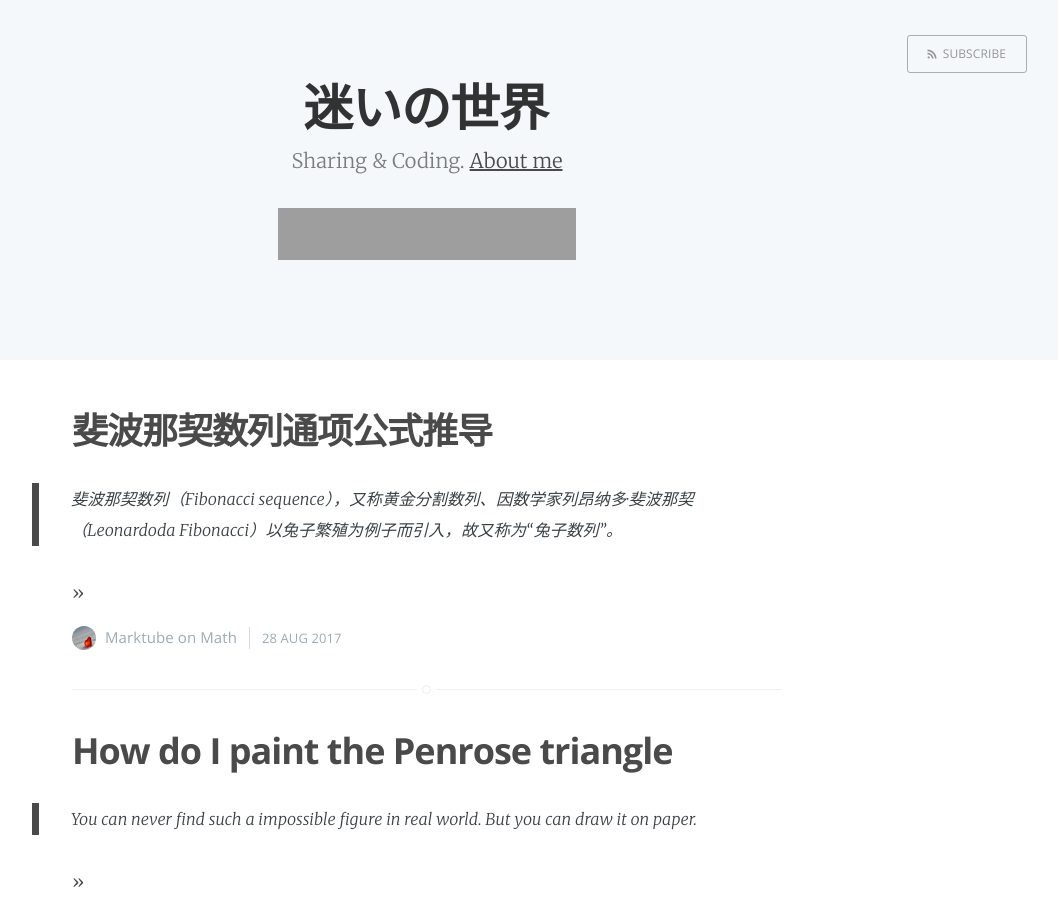
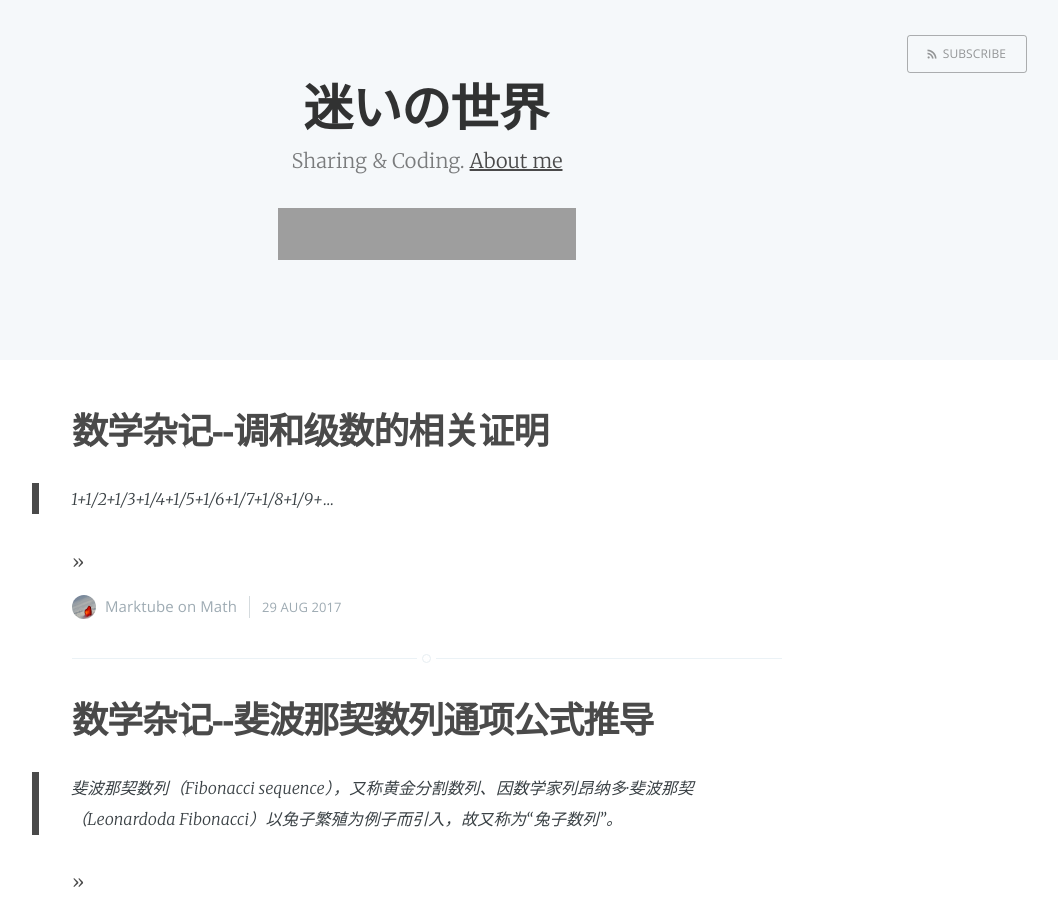
Before and after one commit to marktube/marktube.github.io, a Jekyll site: the page built from index.html, in a window 1280 px wide and 900 px high. Shown: the whole window, without its empty margins (213-1271 px from the left). Built offline with Jekyll 4.4.1, drawn with Linux system fonts in a browser that asks for light colours; the list of posts is cut into pages by our own code; some of the changed lines change nothing that is shown; grey boxes are pictures that could not be loaded.

Commit message:
new file harmonic

```diff
--- a/_posts/2017-08-28-Fibonacci-array.markdown
+++ b/_posts/2017-08-28-Fibonacci-array.markdown
@@ -1,6 +1,6 @@
 ---
 layout: post-mathjax
-title: "斐波那契数列通项公式推导"
+title: "数学杂记--斐波那契数列通项公式推导"
 date: 2017-08-28 19:07
 categories: Math
 ---
--- /dev/null
+++ b/_posts/2017-08-29-Harmonic-number.markdown
@@ -0,0 +1,141 @@
+---
+layout: post-mathjax
+title: "数学杂记--调和级数的相关证明"
+date: 2017-08-29 21:42
+categories: Math
+---
+
+>1+1/2+1/3+1/4+1/5+1/6+1/7+1/8+1/9+...
+
+
+调和级数是所有正整数倒数之和：
+$\sum\limits_{n=1}^{\infty}\frac1n$，该级数是发散的。对于这一点可以从简单的积分得到证明：$\int_1^x\frac{1}{t}\mathrm{d}t=\ln x$，那么有
+
+$$
+\int_n^{n+1}\frac1x\mathrm{d}x=\ln (1+\frac1n)
+$$
+
+根据拉格朗日中值定理，存在$n<\xi<n+1$，使得:
+
+$$
+\int_n^{n+1}\frac1x\mathrm{d}x=\ln(1+\frac1n)=\frac1\xi<\frac1n \tag{1.1}\label{1.1}
+$$
+
+所以有
+
+$$
+\sum_{n=1}^\infty\frac1n>\sum_{n=1}^{\infty}\ln(1+\frac1n)=\lim_{n\to\infty}\ln n
+$$
+
+故调和级数发散。参考下图：
+
+![pic_x1](../../../../assets/images/figure_lnx1.png)
+
+青色部分面积即为调和级数，函数曲线与$x$轴和$x=1,x=n$围成的面积就是$\ln n$，从图中可以看到青色部分面积更大。而根据$\eqref{1.1}$可以得到另一个结论：
+
+$$
+\frac1{n+1}<\ln(1+\frac1n)
+$$
+
+两边再求和我们可以得到：
+
+$$
+\sum_{n=1}^{\infty}\frac1{n+1}<\ln n<\sum_{n=1}^{\infty}\frac1n
+$$
+
+如下图：
+
+![pic_x2](../../../../assets/images/figure_lnx2.png)
+
+即$\ln n$与$n$的调和级数误差在1以内。
+接下来看看函数$y=\frac1x$在$x\in(0,1)$的部分，反常积分$\int_0^1\frac1x\mathrm{d}x$发散。将它转换成黎曼和的形式，首先将区间$(0,1)$分割成$m$个部分，对于第$n$个柱形，其高为$y=\frac mn$，宽为$\frac1m$，所以面积之和为：
+
+$$
+\frac1m \sum_{n=1}^{m} \frac mn = \sum_{n=1}^{m}\frac1n
+$$
+
+如下图是$m=5$时的分割：
+![pic_x3](../../../../assets/images/figure_lnx3.png)
+
+若对$m$取极限，那么有
+
+$$
+\lim_{m \to \infty}\sum_{n=1}^{m}\frac1n=\sum_{n=1}^\infty\frac1n=\int_0^1\frac1x\mathrm{d}x
+$$
+
+依然可以看到调和级数是发散的，而且$n$越大，调和级数与$\ln n$越接近。回到$\eqref{1.1}$，我们可以从中得到另外一个重要的极限。对不等式两边都乘以$n$ 可以得到：
+
+$$
+\frac n{n+1}<n\ln(1+\frac1n)<1
+$$
+
+$$
+\Downarrow
+$$
+
+$$
+\mathrm{e}^{1-\frac1{n+1}}<(1+\frac1n)^n<\mathrm{e}
+$$
+
+用夹逼定理取极限，就可以得到一个重要的极限：
+
+$$
+\lim_{n\to\infty}(1+\frac1n)^n=\mathrm{e}
+$$
+
+与调和级数相反，$\sum\limits_{n=1}^{\infty}\frac1{n^2}$确是收敛的，可以很容易地通过比较判别法来证明：
+
+$$
+\sum_{n=1}^{\infty}\frac1{n^2}<1+\sum_{n=2}^{\infty}\frac1{n(n-1)}=\lim_{n\to\infty}2-\frac1n=2
+$$
+
+具体到求取该级数，可以通过下面的方法：
+考虑将函数$f(x)=2+\left| x \right|,-1\le x \le 1$展开成以2为周期的傅立叶级数。由于$f(x)$为偶函数，直接展开为余弦级数。
+
+$$
+a_n=2\int_0^1(2+x)\cos(n\pi x)\mathrm{d}x=\frac2{n^2\pi^2}\left[(-1)^n-1 \right],n=1,2,...
+$$
+
+$$
+a_0=2\int_0^1(2+x)\mathrm{d}x=5
+$$
+
+观察$a_n$可知，$a_{2k}=0$。所以$f(x)$的傅立叶展开为：
+
+$$
+f(x)=\frac52-\frac4{\pi^2}\sum_{k=0}^{\infty}\frac{\cos(2k+1)\pi x}{(2k+1)^2},x\in[-1,1]
+$$
+
+令$x=0$可得：
+
+$$
+2=\frac52-\frac4{\pi^2}\sum_{k=0}^{\infty}\frac{1}{(2k+1)^2}
+$$
+
+$$
+\Downarrow
+$$
+
+$$
+\sum_{k=0}^{\infty}\frac{1}{(2k+1)^2}=\frac{\pi^2}8
+$$
+
+再来看看原来的级数，
+
+$$
+\sum_{n=1}^{\infty}\frac1{n^2}=\sum_{k=0}^{\infty}\frac{1}{(2k+1)^2}+\sum_{k=1}^{\infty}\frac{1}{(2k)^2}=\sum_{k=0}^{\infty}\frac{1}{(2k+1)^2}+\frac14\sum_{n=1}^{\infty}\frac{1}{n^2}
+$$
+
+$$
+\Downarrow
+$$
+
+$$
+\sum_{n=1}^{\infty}\frac1{n^2}=\frac43\sum_{k=0}^{\infty}\frac{1}{(2k+1)^2}=\frac{\pi^2}6
+$$
+
+在$\frac1{n^2}$和$\frac1n$之间的级数还有发散的，比如$\sum\limits_{n=1}^\infty\frac1{n\ln n}$，很容易通过比较判别法去证明
+
+$$
+\frac1{n\ln n}>\int_n^{n+1}\frac1{x\ln x}\mathrm{d}x
+$$
--- a/index.html
+++ b/index.html
@@ -23,7 +23,7 @@
             </h2>
 	    <center>
 	    <div style="width:300px">
-	      <iframe frameborder="no" border="0" marginwidth="0" marginheight="0" width=298 height=52 src="//music.163.com/outchain/player?type=2&id=407679291&auto=1&height=32"></iframe>
+	      <iframe frameborder="no" border="0" marginwidth="0" marginheight="0" width=298 height=52 src="//music.163.com/outchain/player?type=2&id=407679291&auto=0&height=32"></iframe>
 	    </div>
 	    </center>
         </div>
```
Also changed, not shown: assets/images/figure_lnx1.png (added), assets/images/figure_lnx2.png (added), assets/images/figure_lnx3.png (added).
